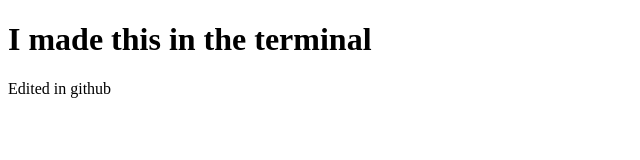
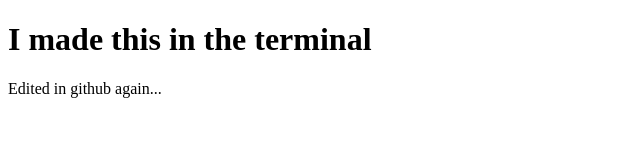
Before and after one commit to Josifraburn/terminal-only, a plain HTML site: page index.html in a window 1280 px wide. Shown: the full height of the page, 0-640 px from the left. Drawn offline with Linux system fonts and the light colour scheme.

Commit message:
Update index.html

```diff
--- a/index.html
+++ b/index.html
@@ -6,6 +6,6 @@
 	</head>
 	<body>
 		<h1>I made this in the terminal</h1>
-		Edited in github
+		Edited in github again...
 	</body>
 </html>
```
